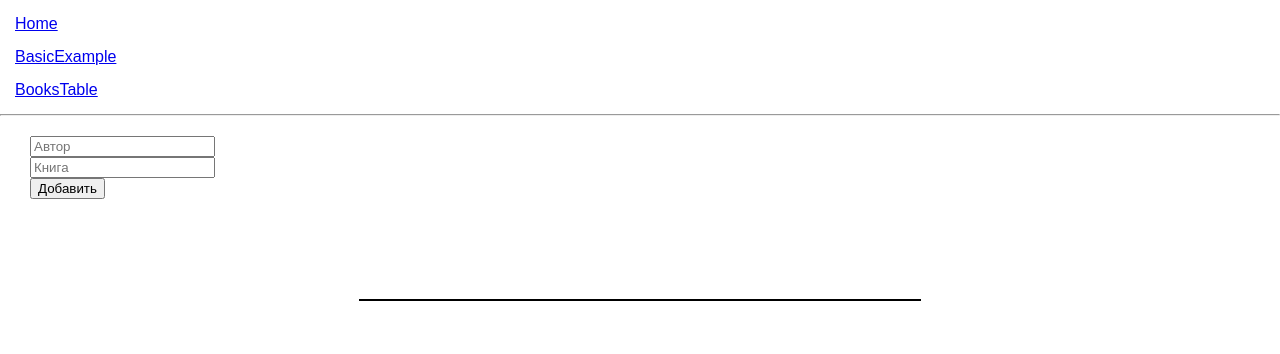
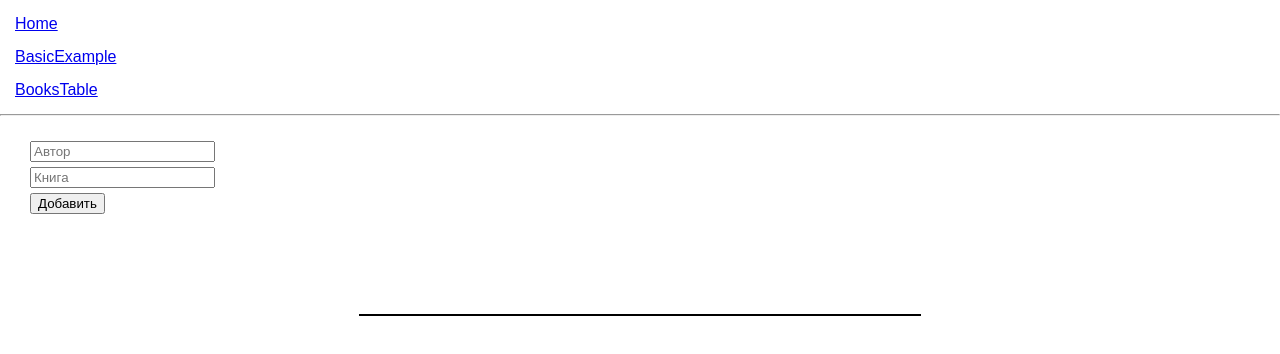
Before and after one commit to AlexanderNosyrev/Redux, a React (Create React App) app: page /table in a window 1280 px wide. Shown: the top 354 px of the page. Built offline with nearby package versions, Linux system fonts and the light colour scheme.

Commit message:
task#2 исправлено название компонента и добавлены отступы

```diff
--- a/src/containers/BasicRouterExample/index.jsx
+++ b/src/containers/BasicRouterExample/index.jsx
@@ -1,6 +1,6 @@
 import React from 'react';
 import { BrowserRouter as Router, Switch, Route, Link } from "react-router-dom";
-import arrOfBooks from '../dataArray';
+import ArrOfBooks from '../DataArray';
 
 const Home = () => (
 	<div>
@@ -12,7 +12,7 @@ const FullList = () => (
 	<div>
 		<ul>
 			{
-				arrOfBooks.all().map(p => (
+				ArrOfBooks.all().map(p => (
 					<li key={p.id}>
 						<Link to={`/basicExample/list/${p.id}`}>{p.author}</Link>
 					</li>
@@ -23,7 +23,7 @@ const FullList = () => (
 )
 
 const BookShelf = (props) => {
-	const book = arrOfBooks.get(
+	const book = ArrOfBooks.get(
 		props.match.params.id
 	);
 	// console.log(props.match);
--- a/src/containers/Table/index.jsx
+++ b/src/containers/Table/index.jsx
@@ -54,7 +54,6 @@ class BooksTable extends React.Component{
 
 	removeBook = (index) => {
 		const books = this.state.books;
-
 		const booksUpdated = books.filter((book, i) => (i!==index));
 		this.setState({ books: booksUpdated });
 	};
@@ -65,18 +64,20 @@ class BooksTable extends React.Component{
 			<div>
 				<div id='Input-field'>
 					<input
+						className="margined"
 						placeholder="Автор"
 						value={author}
 						onChange={this.authorChange}
 					/>
 					<br/>
 					<input
+						className="margined"
 						placeholder="Книга"
 						value={book}
 						onChange={this.bookChange}
 					/>
 					<br/>
-					<input type="submit" value="Добавить" onClick={this.addBook}></input>
+					<input className="margined" type="submit" value="Добавить" onClick={this.addBook}></input>
 				</div>
 				<div id="menu">
 					{books.map((book, i) => (
--- a/src/containers/dataArray/index.jsx
+++ b/src/containers/dataArray/index.jsx
@@ -1,6 +1,4 @@
-import React from 'react';
-
-const arrOfBooks = {
+const ArrOfBooks = {
 	books:[
 		{
 			id: 'Tolstoy',
@@ -25,4 +23,4 @@ const arrOfBooks = {
 	}
 };
 
-export default arrOfBooks;
+export default ArrOfBooks;
--- a/src/index.css
+++ b/src/index.css
@@ -15,7 +15,9 @@ body {
 .invisible{
     display: none;
 }
-
+.margined{
+  margin-top: 5px;
+}
 .boxclose{
 float: right;
     margin-top: -60px;
```
